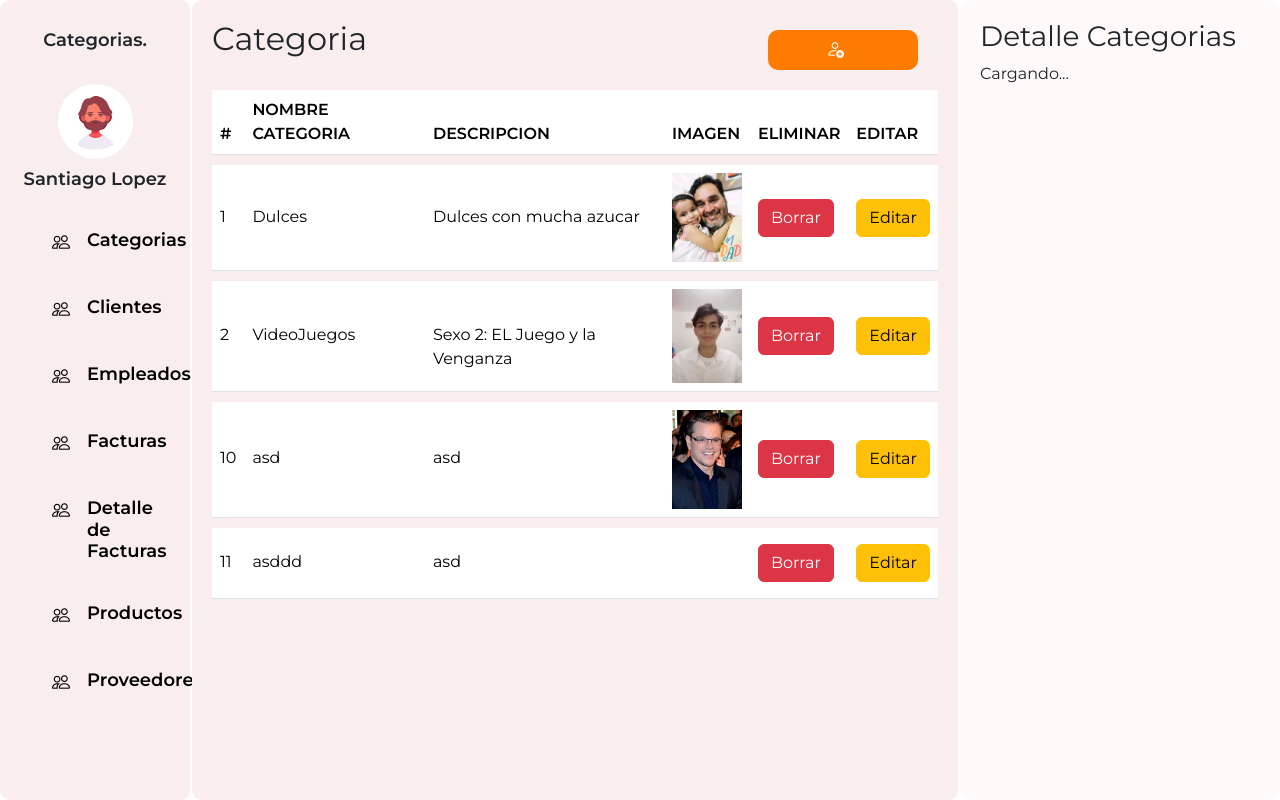
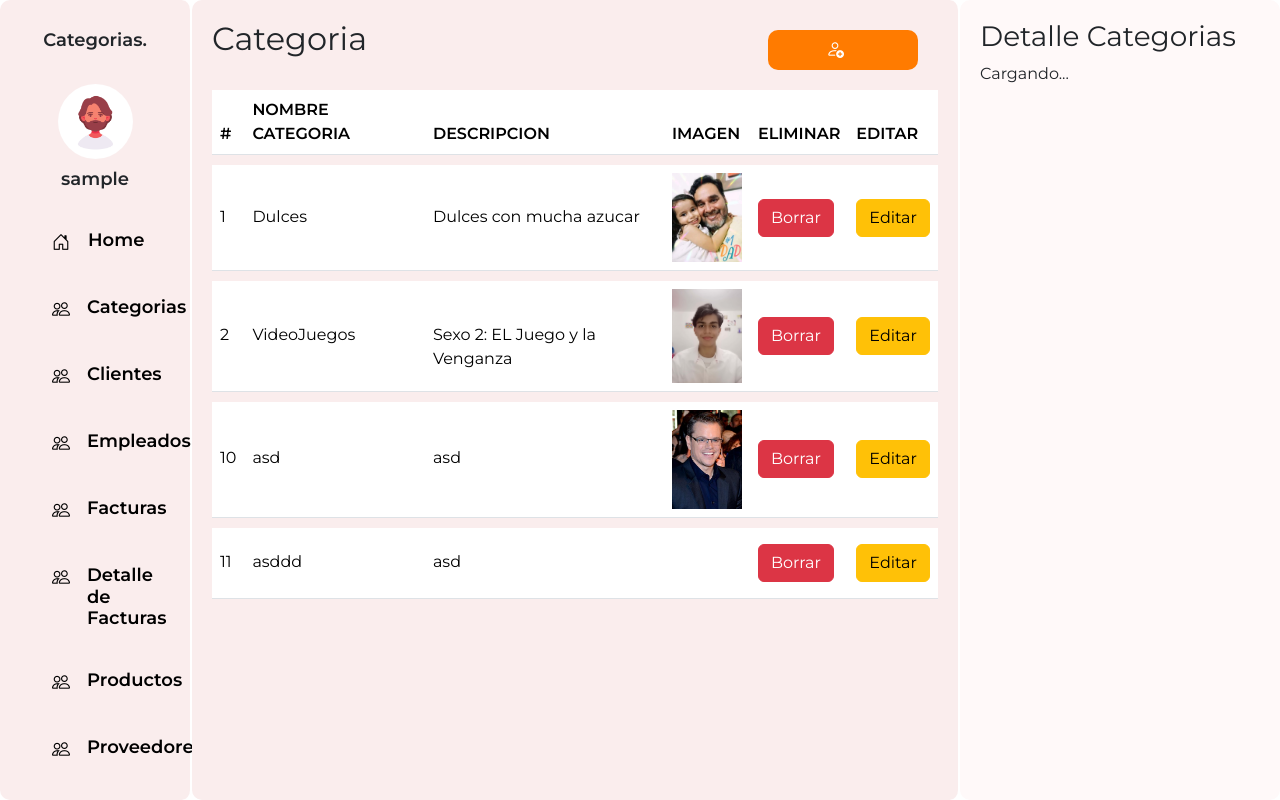
Before and after one commit to TotixT/Categorias, a PHP site: page /categorias.php in a window 1280 px wide. Run offline with PHP 8.4, Linux system fonts and the light colour scheme; the visitor is signed in with stand-in values (Sample User, id 1); data comes from the database, SQL or seed files in the repository.

Commit message:
(Actualizacion Categorias)

```diff
--- a/Categorias/categorias.php
+++ b/Categorias/categorias.php
@@ -1,4 +1,6 @@
 <?php
+  require_once("../Login/LoginUser.php");
+  session_start();
   require_once("categoria.php");
   $data = new Categoria();
   $all = $data->selectAll();
@@ -38,13 +40,13 @@
       <div class="perfil">
         <h3 style="margin-bottom: 2rem;">Categorias.</h3>
         <img src="../images/Diseño sin título.png" alt="" class="imagenPerfil">
-        <h3>Santiago Lopez</h3>
+        <h3><?php echo $_SESSION['Username']?></h3>
       </div>
       <div class="menus">
-        <!-- <a href="/Home/home.php" style="display: flex;gap:2px;">
+        <a href="../Home/home.php" style="display: flex;gap:2px;">
           <i class="bi bi-house-door"> </i>
-          <h3 style="margin: 0px;">Home</h3>
-        </a> -->
+          <h3 style="margin: 0px;font-weight: 800;">Home</h3>
+        </a>
         <a href="../Categorias/categorias.php" style="display: flex;gap:1px;">
           <i class="bi bi-people"></i>
           <h3 style="margin: 0px;font-weight: 800;">Categorias</h3>
```
